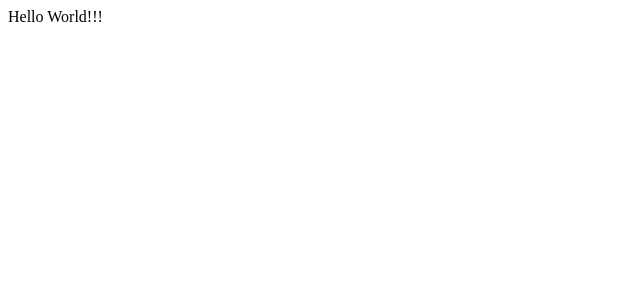
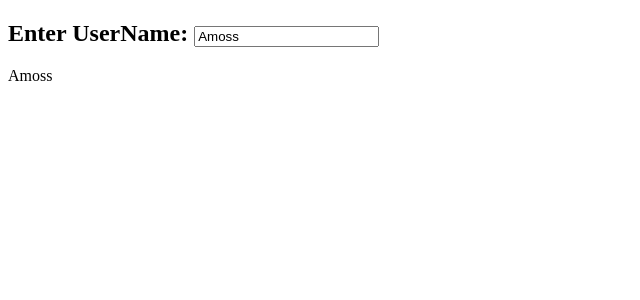
Before and after one commit to AmossDvir/HUJI-Hackathon-2022, a React (Create React App) app in the folder Frontend/: page / in a window 1280 px wide. Shown: the top 300 px of the page, without its empty margins (0-640 px from the left). Built offline with nearby package versions, Linux system fonts and the light colour scheme.

Commit message:
Amoss lesson

```diff
--- a/Frontend/src/components/App.js
+++ b/Frontend/src/components/App.js
@@ -1,7 +1,10 @@
 import React from "react";
+import Login from "./Login";
 const App = () => {
     return (
-        <div>Hello World!!!</div>
+        <div>
+            <Login></Login>
+        </div>
     );
 }
 export default App;
--- /dev/null
+++ b/Frontend/src/components/Login.js
@@ -0,0 +1,14 @@
+import React, {useState} from "react";
+
+const Login = () =>{
+    const [username, setUsername] = useState("Amoss");
+    return (
+        <div>
+            <h2>Enter UserName: <input onChange = {(e) => {setUsername(e.target.value)}} value={username} placeholder="enter 6-8 characters"></input> </h2>
+            <label>{username}</label>
+        </div>
+    );
+
+};
+
+export default Login;
```
